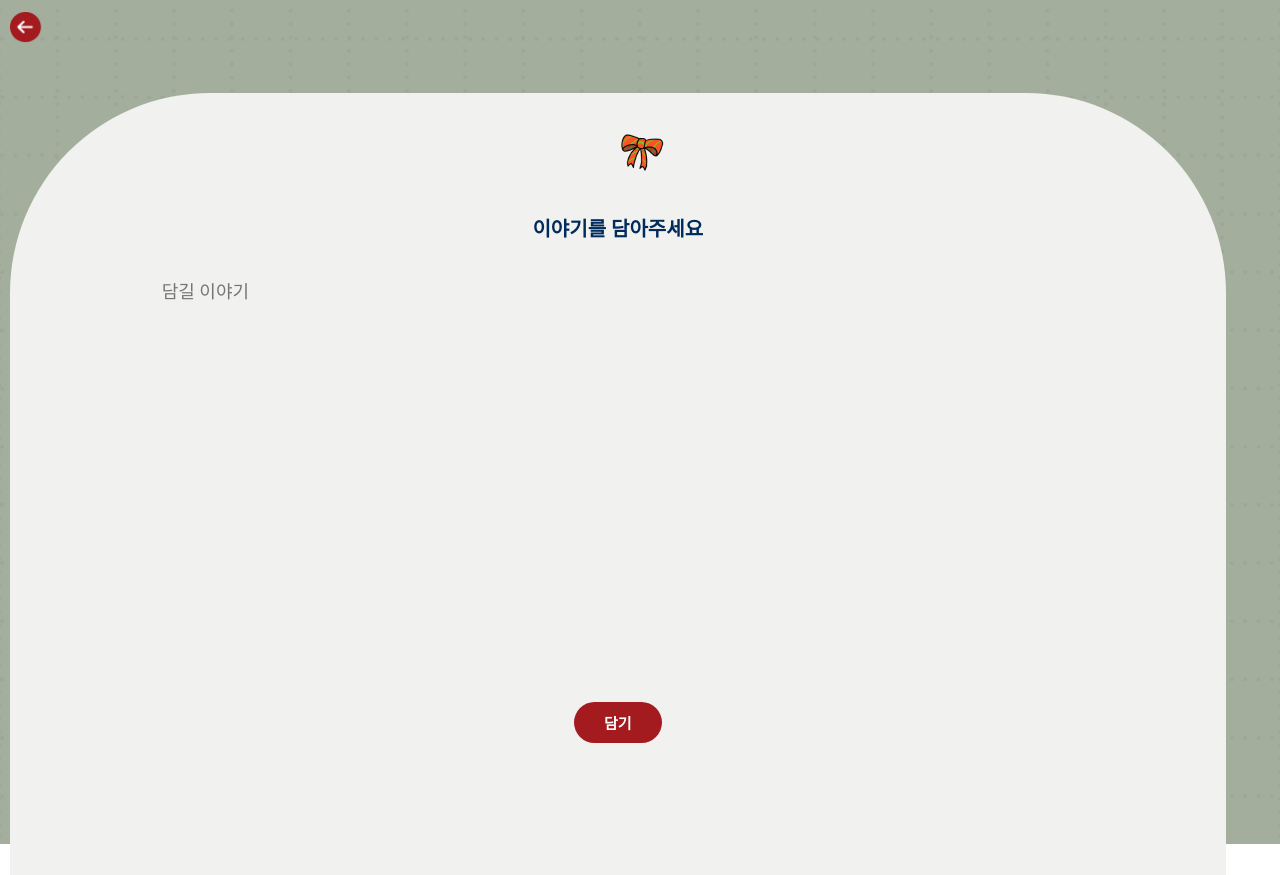
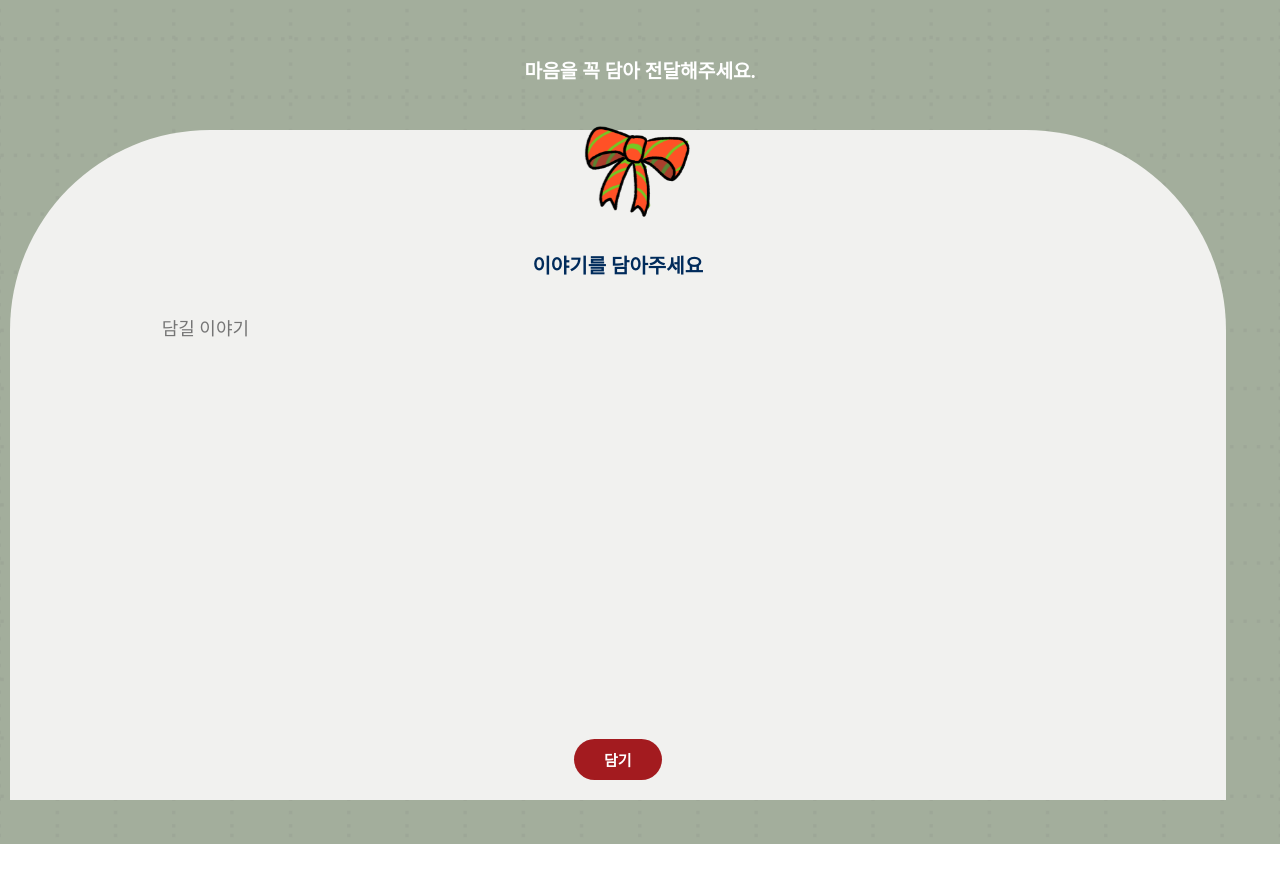
Before and after one commit to mogg22/Advent_calender, a React (Create React App) app in the folder frontend/: page /main/post in a window 1280 px wide. After the commit the page ends 844 px from the top, so only its background shows below. Built offline with nearby package versions, Linux system fonts and the light colour scheme; a web font is replaced by a local one.

Commit message:
[1127] main post 구현 #서윤

```diff
--- a/frontend/src/components/Modal.js
+++ b/frontend/src/components/Modal.js
@@ -1,12 +1,23 @@
-import React from "react";
+import React, { useEffect } from "react";
+import ornamentImage from "../img/ornament20.png";
 import "../styles/Modal.css";
 
-function Modal({ onClose, children }) {
+function Modal({ onClose }) {
+  useEffect(() => {
+    const timeoutId = setTimeout(() => {
+      onClose();
+      // Redirect to "/main/post" after 1.5 second
+      window.location.href = "/main/post";
+    }, 1500);
+
+    return () => clearTimeout(timeoutId);
+  }, [onClose]);
+
   return (
-    <div className="modal-overlay" onClick={onClose}>
+    <div className="modal-overlay">
       <div className="modal-content" onClick={(e) => e.stopPropagation()}>
-        {children}
-        <button onClick={onClose}>Close</button>
+        <img src={ornamentImage} alt="Ornament" />
+        {/* You can add additional content or styling as needed */}
       </div>
     </div>
   );
--- /dev/null
+++ b/frontend/src/components/Post_Header.js
@@ -0,0 +1,15 @@
+// import "../styles/Header.css";
+
+import back from "../img/back.png";
+
+function Header() {
+  return (
+    <div className="Header">
+      <div className="hd-p">
+        <p>마음을 꼭 담아 전달해주세요.</p>
+      </div>
+    </div>
+  );
+}
+
+export default Header;
--- a/frontend/src/pages/Main.js
+++ b/frontend/src/pages/Main.js
@@ -1,24 +1,33 @@
-import React, { useState } from "react";
+import React, { useState, useEffect } from "react";
 import Main_Header from "../components/Main_Header";
 import { Link } from "react-router-dom";
 import Modal from "../components/Modal";
 import "../styles/Main.css";
 
 function Main() {
-  // Create an array with numbers from 1 to 25
   const boxNumbers = Array.from({ length: 25 }, (_, index) => index + 1);
-
-  // Divide the boxNumbers array into chunks of 5
   const chunkedBoxNumbers = [];
   for (let i = 0; i < boxNumbers.length; i += 5) {
     chunkedBoxNumbers.push(boxNumbers.slice(i, i + 5));
   }
 
-  const [selectedNumber, setSelectedNumber] = useState(null);
   const [isModalOpen, setIsModalOpen] = useState(false);
+  const [currentDate, setCurrentDate] = useState("");
 
-  const openModal = (number) => {
-    setSelectedNumber(number);
+  useEffect(() => {
+    // Function to get the current date in the format `${month}.${day}`
+    const getCurrentDate = () => {
+      const date = new Date();
+      const month = date.getMonth() + 1; // Months are zero-indexed
+      const day = date.getDate();
+      return `${month}.${day}`;
+    };
+
+    // Set the current date when the component mounts
+    setCurrentDate(getCurrentDate());
+  }, []);
+
+  const openModal = () => {
     setIsModalOpen(true);
   };
 
@@ -36,7 +45,7 @@ function Main() {
             </div>
             <div className="today-date">
               <p>Today</p>
-              <p style={{ marginLeft: 20 }}>12.03</p>
+              <p style={{ marginLeft: 20 }}>{currentDate}</p>
             </div>
             <div className="main-calendar-box">
               <div className="main-calendar">
@@ -62,11 +71,7 @@ function Main() {
         </div>
       </div>
 
-      {isModalOpen && (
-        <Modal onClose={closeModal}>
-          <p>Clicked Box: {selectedNumber}</p>
-        </Modal>
-      )}
+      {isModalOpen && <Modal onClose={closeModal} />}
     </div>
   );
 }
--- a/frontend/src/pages/Post.js
+++ b/frontend/src/pages/Post.js
@@ -1,15 +1,44 @@
-import Other_Header from "../components/Other_Header";
+import { useNavigate } from "react-router-dom";
+import Post_Header from "../components/Post_Header";
 import "../styles/Post.css";
 
-import ribbon from "../img/ornament15.png";
+import ribbon from "../img/ribbon.png";
 
 function Post() {
+  const navigate = useNavigate();
+
+  const getCurrentDate = () => {
+    const now = new Date();
+    const year = now.getFullYear();
+    const month = String(now.getMonth() + 1).padStart(2, "0");
+    const day = String(now.getDate()).padStart(2, "0");
+    return `${year}-${month}-${day}`;
+  };
+
+  const handleSubmit = (event) => {
+    // Prevent the default form submission
+    event.preventDefault();
+
+    // Get the current date
+    const currentDate = getCurrentDate();
+
+    // Access the form data and do whatever you need with it
+    const formData = new FormData(event.target);
+    formData.append("currentDate", currentDate);
+
+    // Perform your form submission logic here
+    // For example, you can send the formData to a server or do some other processing
+    // ...
+
+    navigate("/main");
+  };
+
   return (
     <div className="main-page">
       <div className="page-bg">
         <div className="center">
           <div className="post-content">
-            <Other_Header />
+            <Post_Header />
             <div className="ribbon">
               <img src={ribbon} alt="리본" />
             </div>
@@ -18,11 +47,12 @@ function Post() {
                 <p>이야기를 담아주세요</p>
               </div>
               <div className="post-write">
-                <form action="" method="post">
+                <form onSubmit={handleSubmit}>
                   <div class="write-content">
                     <textarea name="comment" placeholder="담길 이야기"></textarea>
                   </div>
-                  <div class="submit-btn">
+                  <input type="hidden" name="currentDate" value={getCurrentDate()} />
+                  <div className="submit-btn">
                     <input type="submit" value="담기" name="submit" />
                   </div>
                 </form>
--- a/frontend/src/styles/Main_Header.css
+++ b/frontend/src/styles/Main_Header.css
@@ -19,3 +19,11 @@
 .hd-img {
   height: 34px;
 }
+
+.hd-p {
+  text-align: center;
+  color: white;
+  font-weight: bold;
+  font-size: 1.2em;
+  padding-top: 7vh;
+}
--- a/frontend/src/styles/Modal.css
+++ b/frontend/src/styles/Modal.css
@@ -12,10 +12,12 @@
 }
 
 .modal-content {
-  background: #fff;
+  background: none;
   padding: 20px;
   border-radius: 8px;
   text-align: center;
 }
 
-/* Add any additional styling as needed */
+.modal-content img {
+  height: 15vh;
+}
--- a/frontend/src/styles/Post.css
+++ b/frontend/src/styles/Post.css
@@ -1,21 +1,31 @@
 .white-door-post {
   width: 95%;
-  height: 80%;
-  min-height: 782px;
-  position: relative;
-  top: calc(100vh * 0.2 - 39px - 10px);
+  /* height: 80%; */
+  /* min-height: 782px; */
+  /* position: relative; */
+  /* top: calc(100vh * 0.2 - 39px - 10px); */
+  position: fixed;
+  bottom: 0;
 
   background-color: #f1f1ef;
   border-radius: 200px 200px 0 0;
   margin-left: calc(390px * 0.05 * 0.5);
 }
 
+@media (hover: hover) {
+  .white-door-post {
+    width: calc(390px * 0.95);
+  }
+}
+
 .ribbon {
   position: relative;
-  top: calc(100vh * 0.065);
+  /* top: calc(100vh * 0.065); */
+  top: 10vh;
   text-align: center;
   margin-bottom: -168px;
   z-index: 100;
+  height: 13vh;
 }
 
 .post-title {
@@ -28,6 +38,7 @@
 
 .post-write {
   text-align: center;
+  padding-bottom: 20px;
 }
 
 textarea {
```
Also changed, not shown: frontend/src/img/ribbon.png (added).
